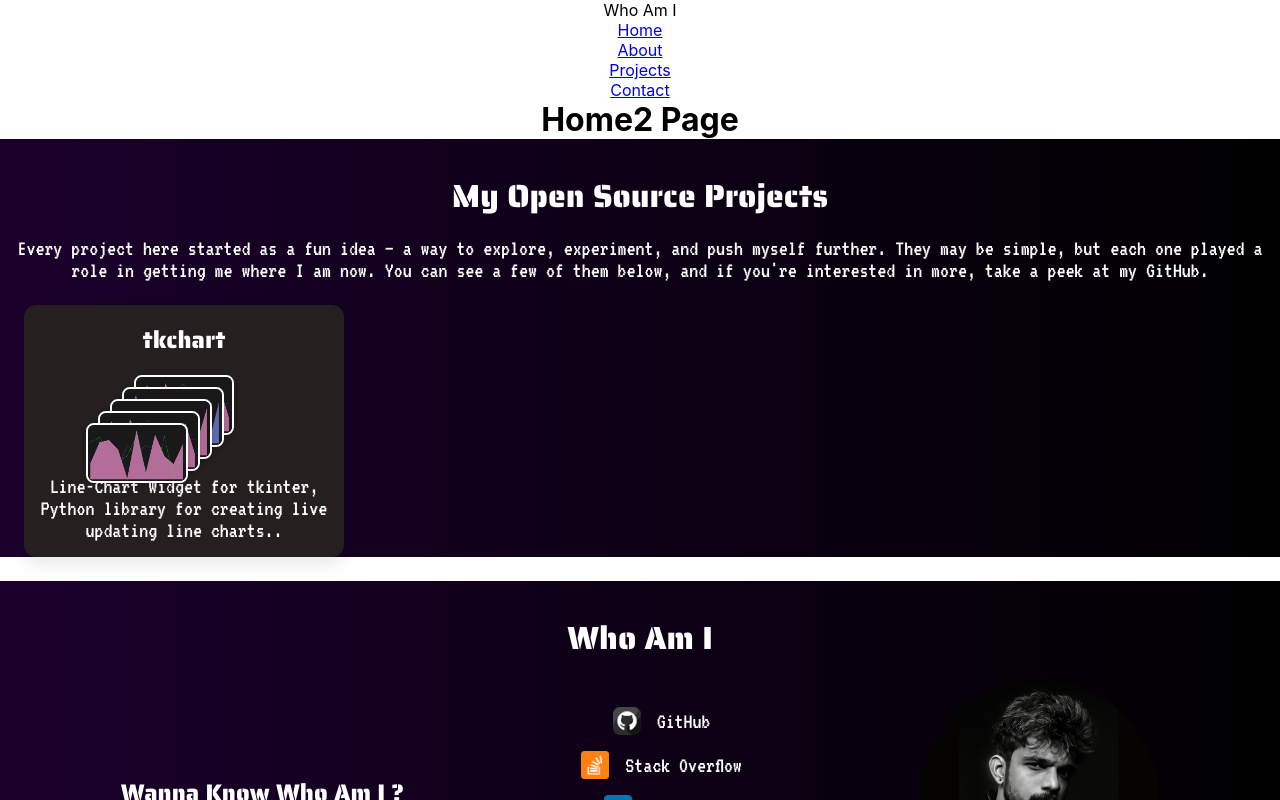
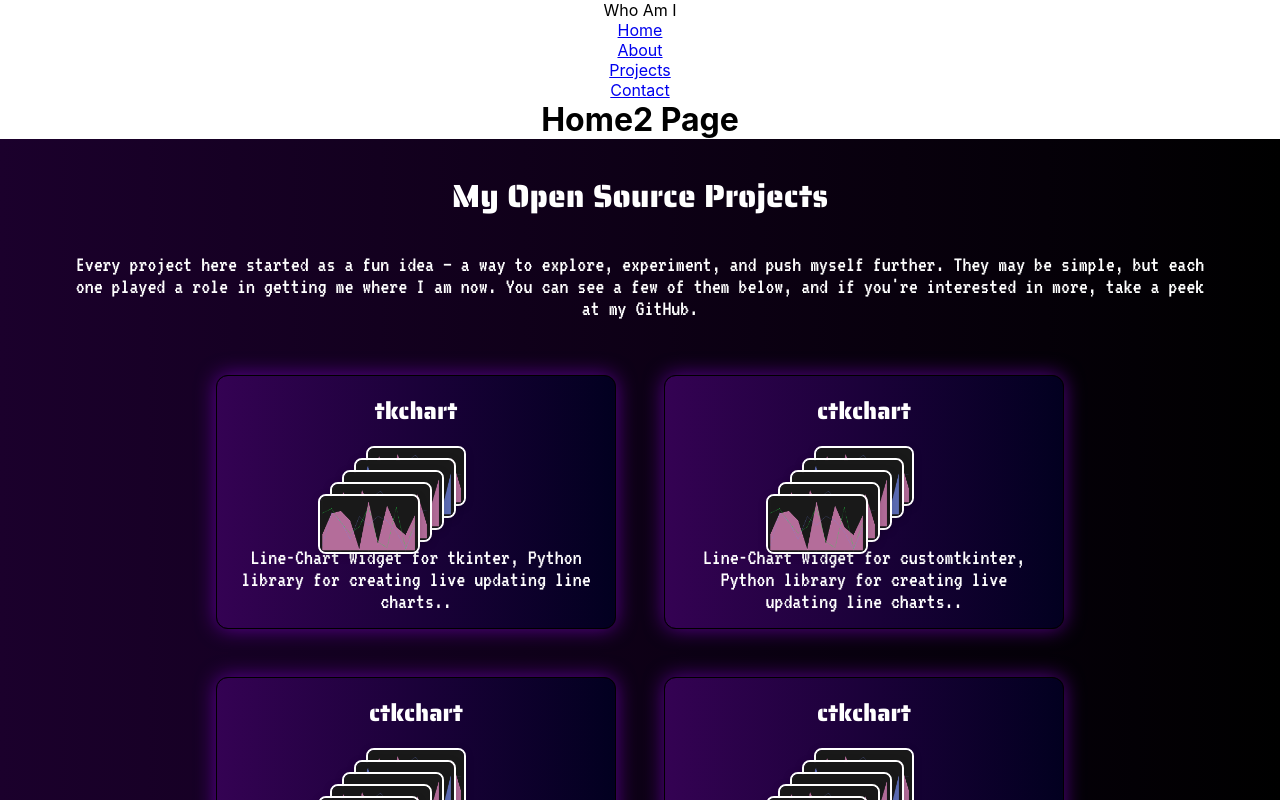
Before and after one commit to thisal-d/who-am-i, a React (Create React App) app: page / in a window 1280 px wide. Shown: the top 800 px of the page. Built offline with nearby package versions, Linux system fonts and the light colour scheme.

Commit message:
progress 10%

```diff
--- a/src/components/ProjectSection.jsx
+++ b/src/components/ProjectSection.jsx
@@ -7,15 +7,23 @@ const projects = [
         description: "Line-Chart Widget for tkinter, Python library for creating live updating line charts..",
         images: ["/images/tkchart/1.png", "/images/tkchart/2.png", "/images/tkchart/3.png", "/images/tkchart/4.png", "/images/tkchart/5.png"],
     },
-
-
-]
-
-let a = {
+    {
+        title: "ctkchart",
+        description: "Line-Chart Widget for customtkinter, Python library for creating live updating line charts..",
+        images: ["/images/tkchart/1.png", "/images/tkchart/2.png", "/images/tkchart/3.png", "/images/tkchart/4.png", "/images/tkchart/5.png"],
+    },
+    {
+        title: "ctkchart",
+        description: "Line-Chart Widget for customtkinter, Python library for creating live updating line charts..",
+        images: ["/images/tkchart/1.png", "/images/tkchart/2.png", "/images/tkchart/3.png", "/images/tkchart/4.png", "/images/tkchart/5.png"],
+    },
+    {
         title: "ctkchart",
         description: "Line-Chart Widget for customtkinter, Python library for creating live updating line charts..",
         images: ["/images/tkchart/1.png", "/images/tkchart/2.png", "/images/tkchart/3.png", "/images/tkchart/4.png", "/images/tkchart/5.png"],
     }
+]
+
 
 function ProjectSection(){
     return (
--- a/src/styles/Footer.css
+++ b/src/styles/Footer.css
@@ -10,6 +10,7 @@ footer {
     display: flex;
     flex-direction: row;
     align-items: center;
+    margin: 2rem;
 }
 
 footer div {
@@ -18,7 +19,6 @@ footer div {
 
 .footer-title{
     font-size: 2rem;
-    margin-bottom: 1rem;
     font-family: 'SairaStencilOne', monospace;
 }
 
@@ -26,12 +26,12 @@ footer div {
     font-family: 'SairaStencilOne', monospace;
     font-size: 1.5rem;
     color: #fff;
-    margin-bottom: 1rem;
 }
 
 .social-links-container{
     display: flex;
     flex-direction: column;
+    margin: 1rem;
 }
 
 .social-link-container{
--- a/src/styles/ProjectCard.css
+++ b/src/styles/ProjectCard.css
@@ -1,9 +1,10 @@
 .project-card {
-    width: 320px;
+    width: 400px;
     padding: 16px;
-    background-color: #251f1f;
+    background: linear-gradient(90deg, #340253 0%, #020020 100%);
+    border: 1px solid #000000;
     border-radius: 12px;
-    box-shadow: 0 6px 18px rgba(0, 0, 0, 0.1);
+    box-shadow: 0px 0px 20px rgba(162, 0, 255, 0.5);
     margin: 24px;
     font-family: 'SairaStencilOne', monospace;
     display: flex;
--- a/src/styles/ProjectSection.css
+++ b/src/styles/ProjectSection.css
@@ -1,20 +1,24 @@
-
-
-
 .prject-section {
     background: linear-gradient(90deg, #1b002c 0%, #000000 100%);
     color: #fff;
-    padding-top: 2rem;
+    padding: 2rem 2rem 2rem 2rem;
 }
-
 
 .project-s-title{
     font-size: 2rem;
-    margin-bottom: 1rem;
     font-family: 'SairaStencilOne', monospace;
 }
 
 .project-s-description{
+    margin: 2rem;
     font-family: 'VT323', monospace;
     font-size: 1.4rem;
 }
+
+.projetcs-container{
+    margin: 1rem;
+    display: flex;
+    align-items: center;
+    justify-content: center;
+    flex-wrap: wrap;
+}
```
